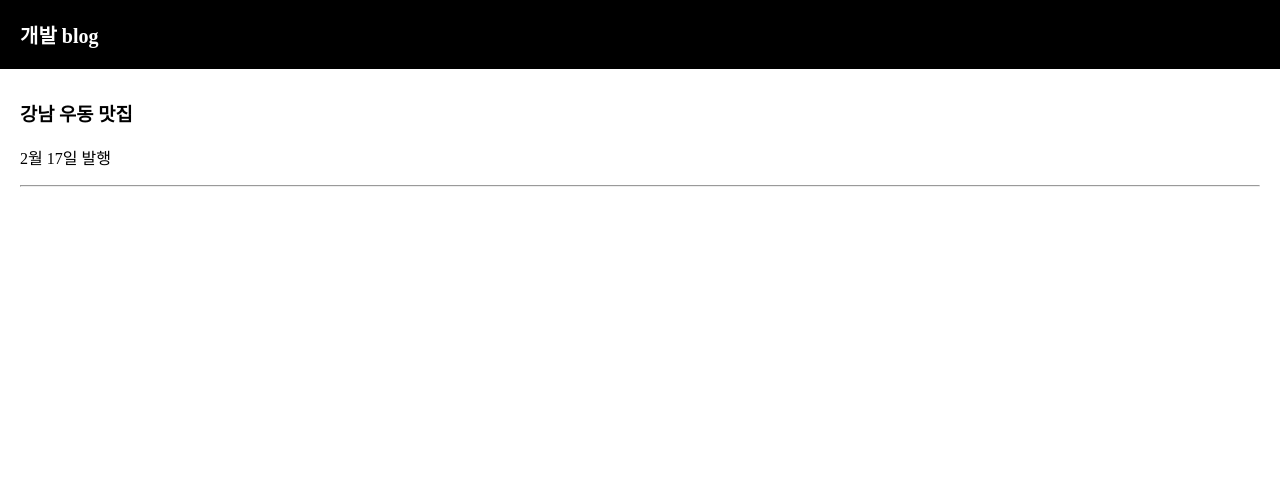
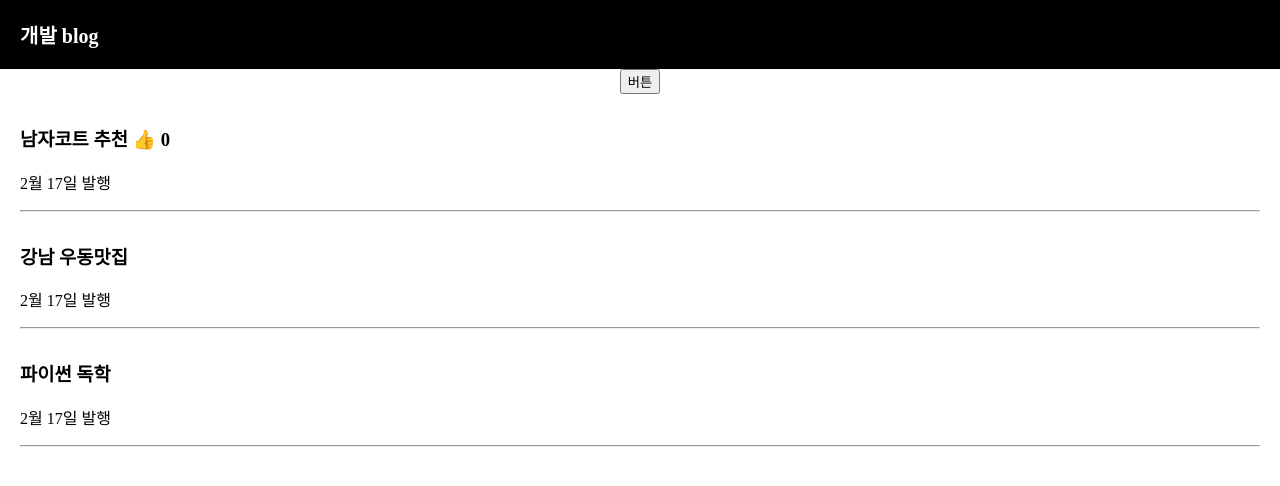
Before and after one commit to jkim8/learn-coding, a React (Create React App) app: page / in a window 1280 px wide. Shown: the top 486 px of the page. Built offline with nearby package versions, Linux system fonts and the light colour scheme.

Commit message:
state change using spread operator

```diff
--- a/src/App.js
+++ b/src/App.js
@@ -1,19 +1,41 @@
+/*eslint-disable*/
+
 import React, { useState } from 'react'
 import logo from './logo.svg'
 import './App.css';
 
 function App(){
 
-  let posts = '강남 고기 맛집';
-  const [글제목, 글제목변경] = useState(['남자 코트 추천', '강남 우동 맛집'])
+  let [글제목, 글제목변경] = useState( ['남자코트 추천', '강남 우동맛집', '파이썬 독학'] );
+  let [따봉, 따봉변경] =  useState(0)
   //state가 바뀌면 HTML이 재렌더링 된다. 새로고침 없이
+
+
+  function 제목바꾸기() {
+    var newArray = [...글제목]
+    newArray[0] = '여자코트추천'
+    글제목변경(newArray)
+  }
+
+
   return (
     <div className="App">
       <div className="black-nav">
         <div>개발 blog</div>
       </div>
+      <button onClick={제목바꾸기}>버튼</button>
+      <div className="list">
+        <h3>{ 글제목[0] } <span onClick={()=> { 따봉변경(따봉+1) }} >👍</span> {따봉} </h3>
+        <p>2월 17일 발행</p>
+        <hr/>
+      </div>
       <div className="list">
         <h3>{ 글제목[1] }</h3>
+        <p>2월 17일 발행</p>
+        <hr/>
+      </div>
+      <div className="list">
+        <h3>{ 글제목[2] }</h3>
         <p>2월 17일 발행</p>
         <hr/>
       </div>
```
